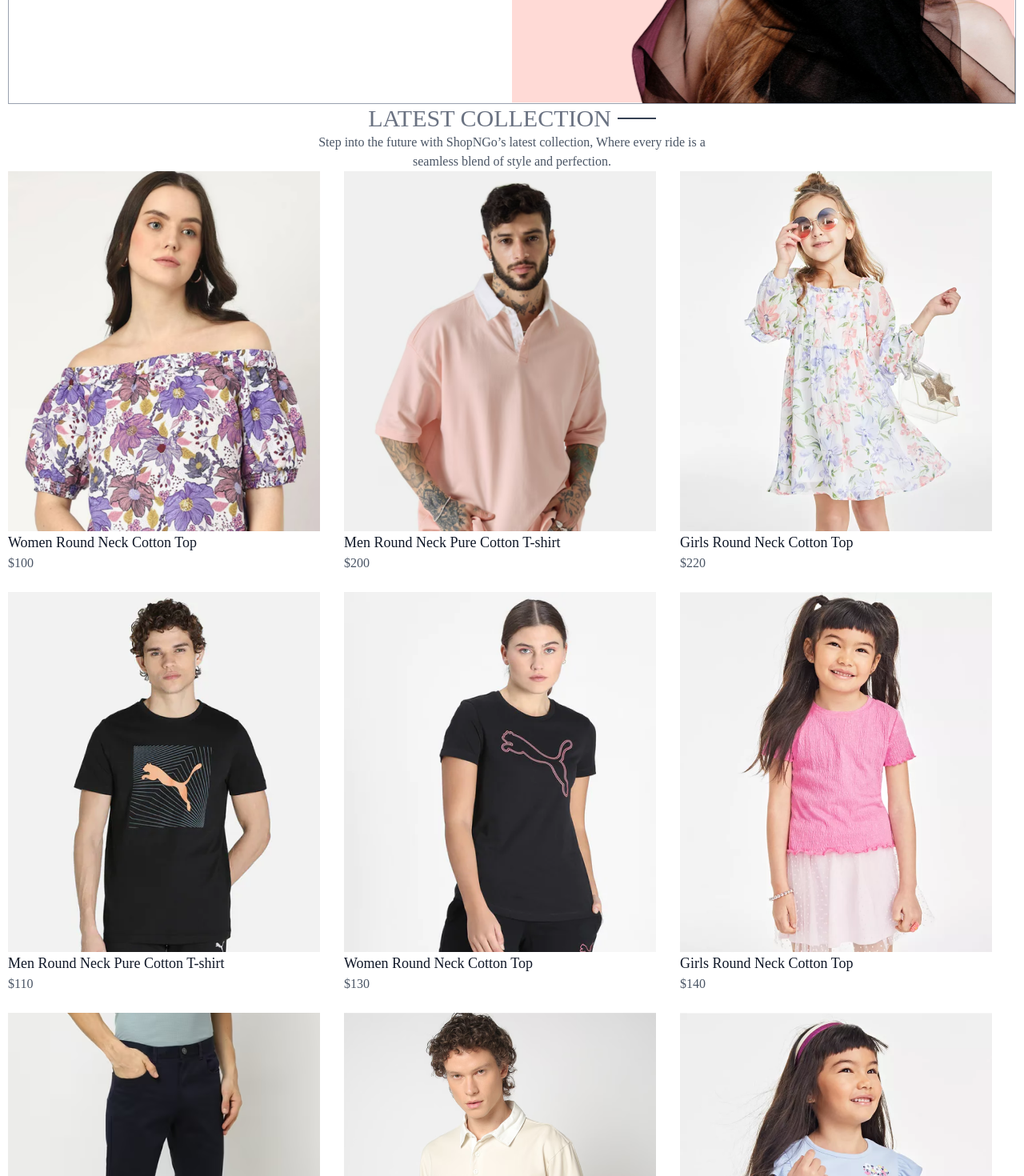
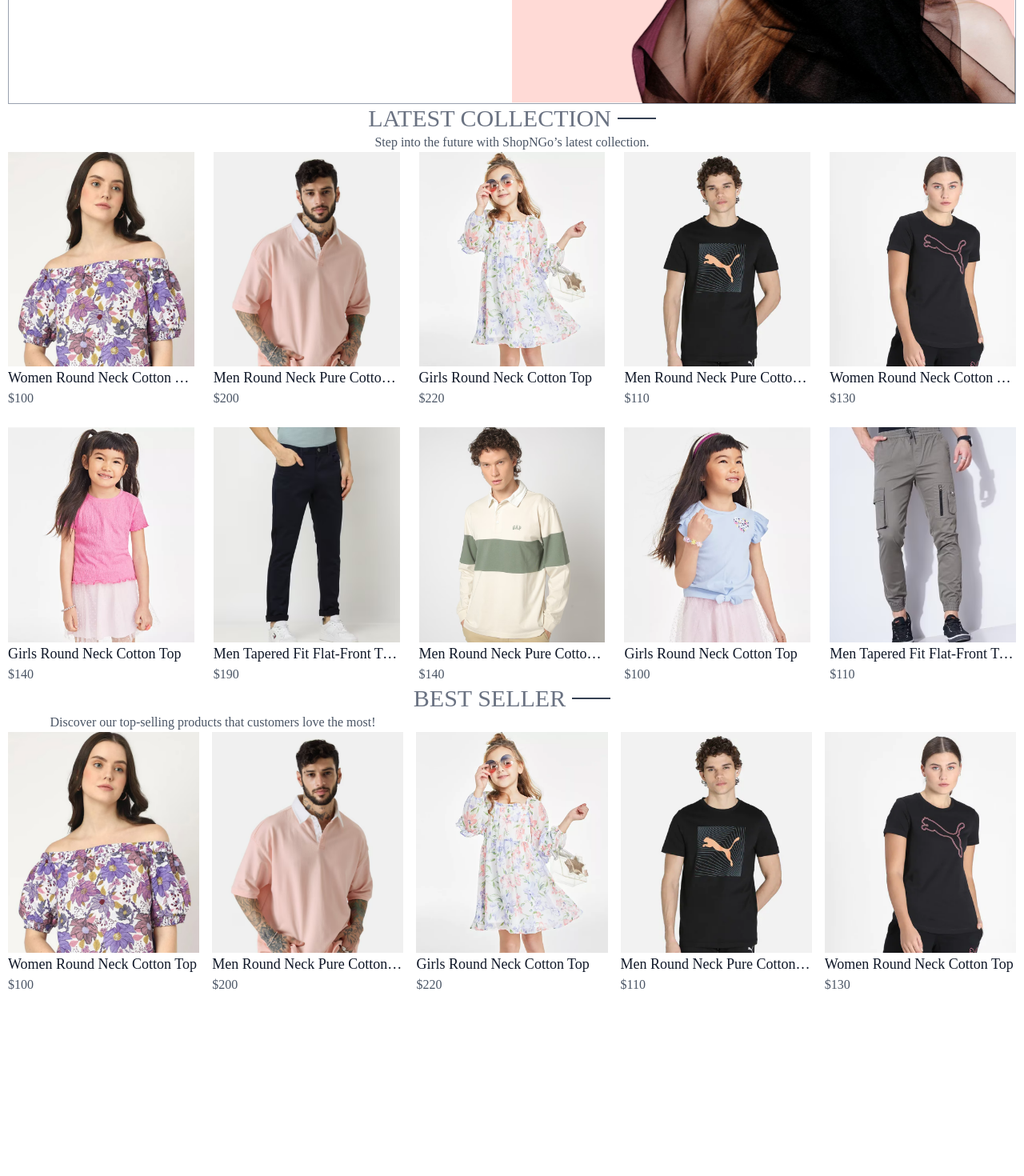
Before and after one commit to FAIZAN101013/ShopNGo, a React (Vite) app in the folder frontend/: page / in a window 1280 px wide. Shown: the part 420-1890 px from the top of the page at 80% size. After the commit the page ends 1663 px from the top, so only its background shows below. Built offline with nearby package versions, Linux system fonts and the light colour scheme.

Commit message:
best products

```diff
--- /dev/null
+++ b/frontend/src/components/BestSeller.jsx
@@ -0,0 +1,50 @@
+import React, { useContext, useState, useEffect } from 'react';
+import { ShopContext } from '../context/ShopContext';
+import Title from './Title';
+import ProductItem from './productItem';
+
+const BestSeller = () => {
+    const { products } = useContext(ShopContext); // Access products from context
+    const [bestSeller, setBestSeller] = useState([]);
+
+    // Fetch best sellers when products are available
+    useEffect(() => {
+        console.log("Products:", products); // Debugging: Check if products are available
+        if (products.length > 0) {
+            const bestProduct = products.filter((item) => item.bestseller);
+            console.log("Best Sellers:", bestProduct); // Debugging: Check filtered best sellers
+            setBestSeller(bestProduct.slice(0, 5));
+        }
+    }, [products]); // Runs when products update
+
+    return (
+        <div className="my-10">
+            {/* Title Section */}
+            <div className="text-center text-3xl py-8">
+                <Title text1={'BEST'} text2={'SELLER'} />
+                <p className="max-w-lg text-xs sm:text-sm md:text-base text-gray-600 mt-4">
+                    Discover our top-selling products that customers love the most!
+                </p>
+            </div>
+
+            {/* Product Grid */}
+            <div className="grid grid-cols-2 sm:grid-cols-3 md:grid-cols-4 lg:grid-cols-5 gap-4 gap-y-6">
+                {bestSeller.length > 0 ? (
+                    bestSeller.map((item, index) => (
+                        <ProductItem
+                            key={index}
+                            id={item._id}
+                            name={item.name}
+                            image={item.image}
+                            price={item.price}
+                        />
+                    ))
+                ) : (
+                    <p className="col-span-full text-center text-gray-500">No Bestsellers Available</p>
+                )}
+            </div>
+        </div>
+    );
+};
+
+export default BestSeller;
--- a/frontend/src/components/LatestCollection.jsx
+++ b/frontend/src/components/LatestCollection.jsx
@@ -4,28 +4,40 @@
 import ProductItem from './productItem';
 
 function LatestCollection() {
-
-    const [latestProduct, setLatestProduct] = useState([])
+    const [latestProduct, setLatestProduct] = useState([]);
+    const { products } = useContext(ShopContext);
 
     useEffect(() => {
-        setLatestProduct(products.slice(0,10 ))
-    },[])
-    const { products } = useContext(ShopContext);
+        setLatestProduct(products.slice(0, 10));
+    }, [products]);
 
     return (
-        <div className='my-10'>
-            <div className='flex flex-col items-center text-center py-8 text-3xl'>
+        <div className="my-80">
+            {/* Padding above the title section */}
+            <div className='pt-16'></div>
+
+            {/* Title & Description Section */}
+            <div className="pb-12 flex flex-col items-center text-center px-10 text-3xl">
                 <Title text1={'LATEST'} text2={'COLLECTION'} />
-                <p className="max-w-lg text-xs sm:text-sm md:text-base text-gray-600 mt-2">
-                    Step into the future with ShopNGo’s latest collection,
-                    Where every ride is a seamless blend of style and perfection.
+                <p className="max-w-lg text-xs sm:text-sm md:text-base text-gray-600 mt-4">
+                    Step into the future with ShopNGo’s latest collection.
                 </p>
             </div>
-            {/**Rendering products */}
-            <div className='grid gird-col-2 sm:grid-cols-3 mg:grid-col-4 lg-grid-col-5 gap-y-6 pt-8 pb-10'>
-                {latestProduct.map((item, index) => (
-                    <ProductItem key={index} id={item._id} image={item.image} name={item.name} price={item.price}/>
-                ))}
+
+            {/* More Padding Between Title & Products */}
+            <div className="pt-8 pb-10">
+                {/* Product Grid */}
+                <div className="grid grid-cols-2 sm:grid-cols-3 md:grid-cols-4 lg:grid-cols-5 gap-6">
+                    {latestProduct.map((item, index) => (
+                        <ProductItem
+                            key={index}
+                            id={item._id}
+                            image={item.image}
+                            name={item.name}
+                            price={item.price}
+                        />
+                    ))}
+                </div>
             </div>
         </div>
     );
--- a/frontend/src/components/Navbar.jsx
+++ b/frontend/src/components/Navbar.jsx
@@ -9,8 +9,9 @@
     <div className="flex justify-between items-center py-5 font-medium px-5 pr-8 relative bg-white">
 
       {/* Logo */}
+      <Link to="/">
       <img src={assets.logo} className="w-36" alt="Logo" />
-
+      </Link>
       {/* Navigation Links */}
       <ul className="hidden sm:flex gap-6 text-sm text-gray-700">
         <NavLink className='flex flex-col items-center gap-1' to={"/"}>
--- a/frontend/src/index.css
+++ b/frontend/src/index.css
@@ -37,3 +37,11 @@
   font-weight: 400;
   font-style: normal;
 }
+
+
+@media(max-width: 640px){
+  a.active{
+    background-color: black;
+    color : white;
+  }
+}
--- a/frontend/src/pages/Home.jsx
+++ b/frontend/src/pages/Home.jsx
@@ -1,13 +1,16 @@
 import React from 'react';
 import Hero from '../components/Hero';
 import LatestCollection from '../components/LatestCollection';
+import BestSeller from '../components/BestSeller';
 
 const Home = () => {
   return (
     <div>
       <Hero />
-      <LatestCollection/>
 
+        <LatestCollection />
+
+      <BestSeller/>
     </div>
   );
 }
```
